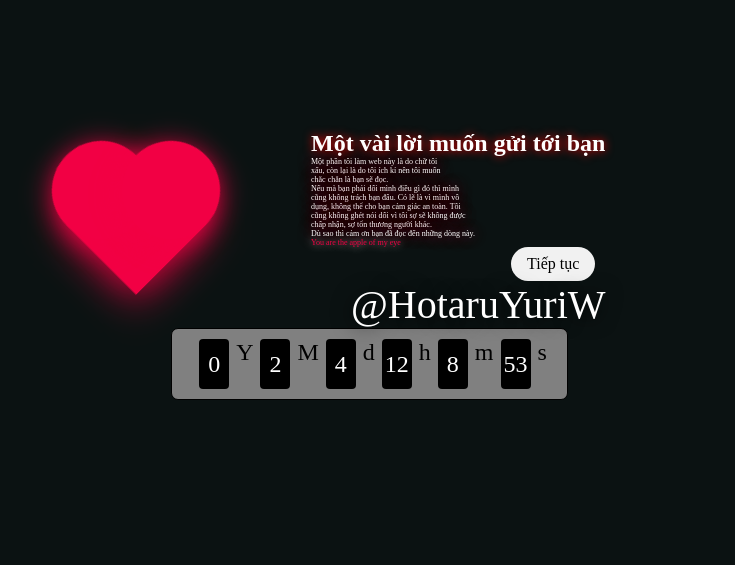
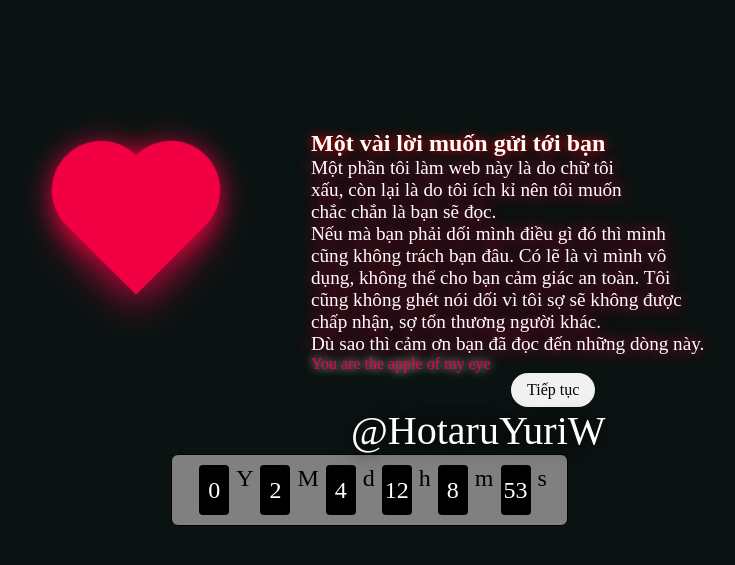
Before and after one commit to YTHzgamer/YTHzgamer.github.io, a PHP site: page /letter/love/page4.html in a window 1280 px wide. Shown: the top 565 px of the page, without its empty margins (139-874 px from the left). Run offline with PHP 8.4, Linux system fonts and the light colour scheme.

Commit message:
Update style.css

```diff
--- a/letter/love/style.css
+++ b/letter/love/style.css
@@ -75,7 +75,7 @@ body{
     display: block;
 }
 .stext {
-    font-size: 0.5em;
+    font-size: 1em;
     color: #f20044;
     text-shadow: 0 0 10px #fff;
     border-radius: 4px;
@@ -83,7 +83,7 @@ body{
 }
 
 .ltext {
-    font-size: 0.5em;
+    font-size: 1.2em;
     color: #fff;
     text-shadow: 0 0 15px #f20044;
     display: block;
```
